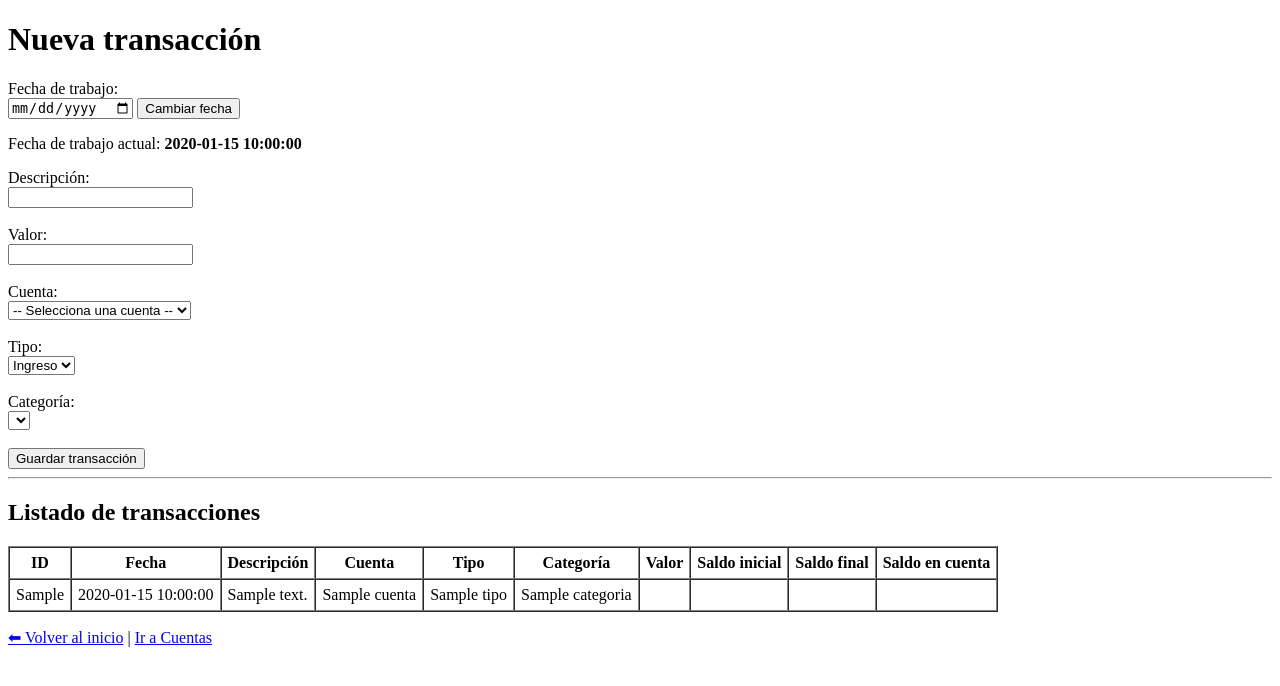
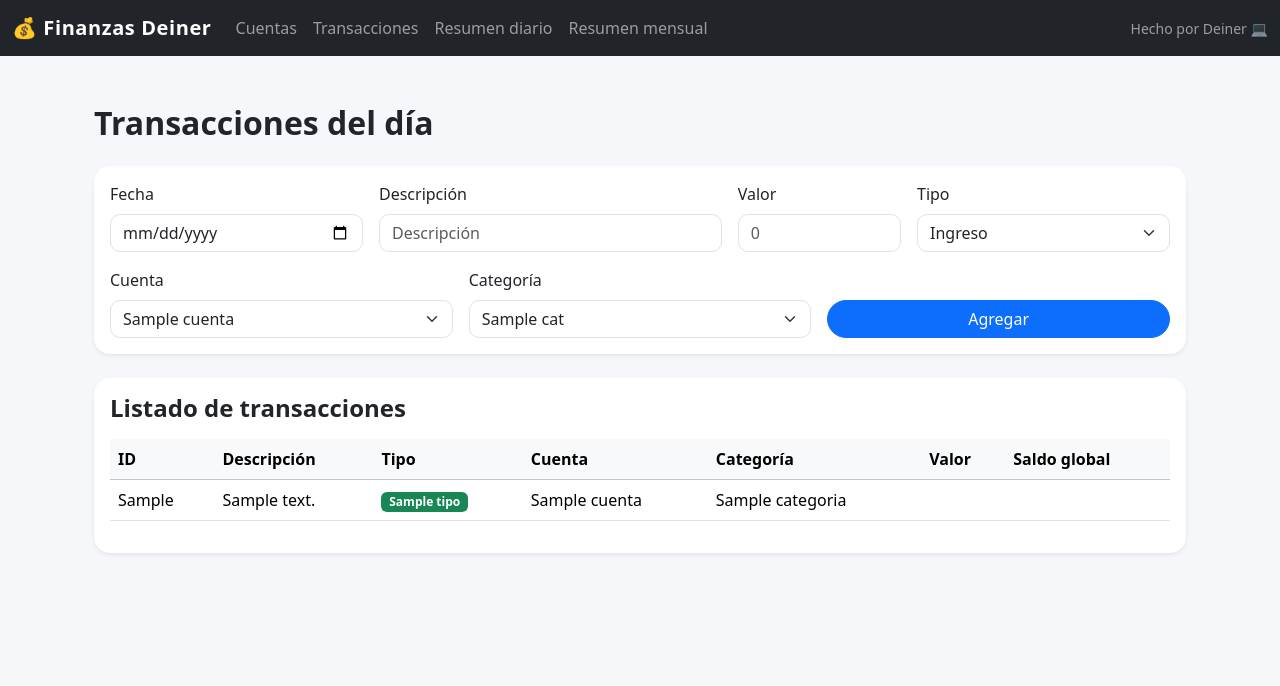
Before and after one commit to dejotaortega/finanzas-deiner, a Flask app: template templates/transacciones.html in a window 1280 px wide. Shown: the top 686 px of the page. Run offline with Flask 3, Linux system fonts and the light colour scheme; the template is opened without the code that fills it: most values are stand-ins (such as "Sample title", 1, 10 or a date in 2020); lists and menus that the app fills with data are empty; parts of the project's set-up code (start-up, migrations or seed data) failed here and were passed over.

Commit message:
Mejoro diseño de transacciones y resumenes

```diff
--- a/templates/transacciones.html
+++ b/templates/transacciones.html
@@ -1,171 +1,110 @@
-<!DOCTYPE html>
-<html lang="es">
-<head>
-  <meta charset="UTF-8">
-  <title>Transacciones - Finanzas de Deiner</title>
-</head>
-<body>
-  <h1>Nueva transacción</h1>
+{% extends "base.html" %}
 
+{% block title %}Transacciones{% endblock %}
 
-<!-- Selección de FECHA DE TRABAJO -->
-<form method="get" action="{{ url_for('transacciones') }}">
-  <label>
-    Fecha de trabajo:<br>
-    <input type="date" name="fecha" value="{{ fecha_trabajo }}" required>
-  </label>
-  <button type="submit">Cambiar fecha</button>
-</form>
+{% block content %}
+<div class="container py-4">
 
+    <h2 class="mb-4 fw-bold">Transacciones del día</h2>
 
-  {% if error %}
-    <p style="color:red; font-weight:bold;">
-      {{ error }}
-    </p>
-  {% endif %}
+    <!-- FORM -->
+    <div class="card shadow-sm mb-4">
+        <div class="card-body">
+            <form method="POST" class="row g-3">
 
-  <form method="post">
-   <!-- Esta es la fecha de trabajo que viene del backend -->
-  <input type="hidden" name="fecha_trabajo" value="{{ fecha_trabajo }}">
-  <p>
-    Fecha de trabajo actual:
-    <strong>{{ fecha_trabajo }}</strong>
-  </p>
+                <div class="col-md-3">
+                    <label class="form-label">Fecha</label>
+                    <input type="date" name="fecha_trabajo" class="form-control" value="{{ fecha_trabajo }}">
+                </div>
 
-    <label>
-      Descripción:<br>
-      <input type="text" name="descripcion" required>
-    </label>
-    <br><br>
+                <div class="col-md-4">
+                    <label class="form-label">Descripción</label>
+                    <input type="text" name="descripcion" class="form-control" placeholder="Descripción">
+                </div>
 
-    <label>
-      Valor:<br>
-      <input type="number" step="0.01" name="valor" required>
-    </label>
-    <br><br>
+                <div class="col-md-2">
+                    <label class="form-label">Valor</label>
+                    <input type="number" step="0.01" name="valor" class="form-control" placeholder="0">
+                </div>
 
-    <label>
-      Cuenta:<br>
-      <select name="cuenta" required>
-        <option value="">-- Selecciona una cuenta --</option>
+                <div class="col-md-3">
+                    <label class="form-label">Tipo</label>
+                    <select name="tipo" class="form-select">
+                        <option value="ingreso">Ingreso</option>
+                        <option value="gasto">Gasto</option>
+                    </select>
+                </div>
+
+                <div class="col-md-4">
+                    <label class="form-label">Cuenta</label>
+                    <select name="cuenta" class="form-select">
                         {% for c in cuentas %}
                         <option value="{{ c.nombre }}">{{ c.nombre }}</option>
                         {% endfor %}
                     </select>
-    </label>
-    <br><br>
+                </div>
 
-    <label>
-      Tipo:<br>
-      <select name="tipo" id="tipo-select" required>
-        <option value="ingreso">Ingreso</option>
-        <option value="gasto">Gasto</option>
+                <div class="col-md-4">
+                    <label class="form-label">Categoría</label>
+                    <select name="categoria" class="form-select">
+                        <optgroup label="Ingresos">
+                            {% for cat in categorias_ingreso %}
+                            <option value="{{ cat }}">{{ cat }}</option>
+                            {% endfor %}
+                        </optgroup>
+                        <optgroup label="Gastos">
+                            {% for cat in categorias_gasto %}
+                            <option value="{{ cat }}">{{ cat }}</option>
+                            {% endfor %}
+                        </optgroup>
                     </select>
-    </label>
-    <br><br>
+                </div>
 
-    <label>
-      Categoría:<br>
-      <select name="categoria" id="categoria-select" required>
-        <!-- Las opciones se llenan con JavaScript según el tipo -->
-      </select>
-    </label>
-    <br><br>
+                <div class="col-md-4 d-flex align-items-end">
+                    <button class="btn btn-primary w-100">Agregar</button>
+                </div>
 
-    <button type="submit">Guardar transacción</button>
             </form>
+        </div>
+    </div>
 
-  <hr>
+    <!-- TABLA -->
+    <div class="card shadow-sm">
+        <div class="card-body">
+            <h4 class="fw-semibold mb-3">Listado de transacciones</h4>
 
-  <h2>Listado de transacciones</h2>
-
-  {% if transacciones and transacciones|length > 0 %}
-    <table border="1" cellpadding="6" cellspacing="0">
-  <thead>
+            <table class="table table-hover">
+                <thead class="table-light">
                     <tr>
                         <th>ID</th>
-      <th>Fecha</th>
                         <th>Descripción</th>
+                        <th>Tipo</th>
                         <th>Cuenta</th>
-      <th>Tipo</th>
                         <th>Categoría</th>
                         <th>Valor</th>
-      <th>Saldo inicial</th>
-      <th>Saldo final</th>
-      <th>Saldo en cuenta</th>
+                        <th>Saldo global</th>
                     </tr>
                 </thead>
                 <tbody>
-
                     {% for t in transacciones %}
                     <tr>
                         <td>{{ t.id_transaccion }}</td>
-            <td>{{ t.fecha }}</td>
                         <td>{{ t.descripcion }}</td>
+                        <td>
+                            <span class="badge {% if t.tipo=='gasto' %}bg-danger{% else %}bg-success{% endif %}">
+                                {{ t.tipo }}
+                            </span>
+                        </td>
                         <td>{{ t.cuenta }}</td>
-            <td>{{ t.tipo|capitalize }}</td>
-
                         <td>{{ t.categoria }}</td>
-            <!-- Valor con signo ya calculado -->
-      <td style="text-align:right;">
-        {{ formatear_cop(t.valor_mostrado) }}
-      </td>
-
-      <!-- Saldo inicial global -->
-      <td style="text-align:right;">
-        {{ formatear_cop(t.saldo_inicial_global) }}
-      </td>
-
-      <!-- Saldo final global -->
-      <td style="text-align:right;">
-        {{ formatear_cop(t.saldo_final_global) }}
-      </td>
-
-      <!-- Saldo en la cuenta específica -->
-      <td style="text-align:right;">
-        {{ formatear_cop(t.saldo_en_cuenta or 0) }}
-      </td>
+                        <td>{{ formatear_cop(t.valor_mostrado) }}</td>
+                        <td>{{ formatear_cop(t.saldo_final_global) }}</td>
                     </tr>
                     {% endfor %}
-
                 </tbody>
             </table>
-  {% else %}
-    <p>Todavía no has registrado transacciones.</p>
-  {% endif %}
+        </div>
+    </div>
 
-  <p>
-    <a href="/">⬅ Volver al inicio</a> |
-    <a href="{{ url_for('cuentas') }}">Ir a Cuentas</a>
-  </p>
-
-  <!-- Script para cambiar categorías según tipo (Ingreso / Gasto) -->
-  <script>
-    const categoriasGasto = {{ categorias_gasto | tojson }};
-    const categoriasIngreso = {{ categorias_ingreso | tojson }};
-
-    function actualizarCategorias() {
-      const tipo = document.getElementById('tipo-select').value;
-      const select = document.getElementById('categoria-select');
-      const lista = (tipo === 'gasto') ? categoriasGasto : categoriasIngreso;
-
-      // Limpiar opciones actuales
-      select.innerHTML = "";
-
-      // Agregar nuevas opciones
-      lista.forEach(function(texto) {
-        const opt = document.createElement('option');
-        opt.value = texto;
-        opt.textContent = texto;
-        select.appendChild(opt);
-      });
-    }
-
-    // Cuando cargue la página, llenamos según el tipo por defecto
-    window.addEventListener('DOMContentLoaded', function () {
-      actualizarCategorias();
-      document.getElementById('tipo-select').addEventListener('change', actualizarCategorias);
-    });
-  </script>
-</body>
-</html>
+</div>
+{% endblock %}
```
Also changed, not shown: templates/resumen_diario.html (+31 -38 lines), templates/resumen_mensual.html (+32 -39 lines). Lines whose indentation alone changed are shown as unchanged.
